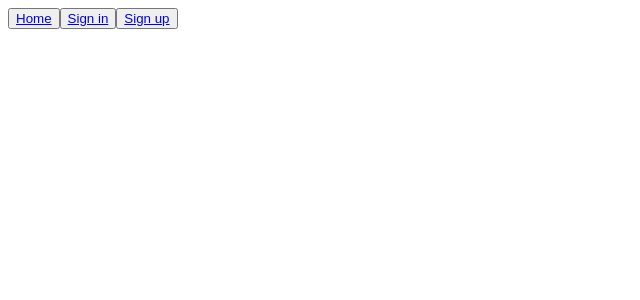
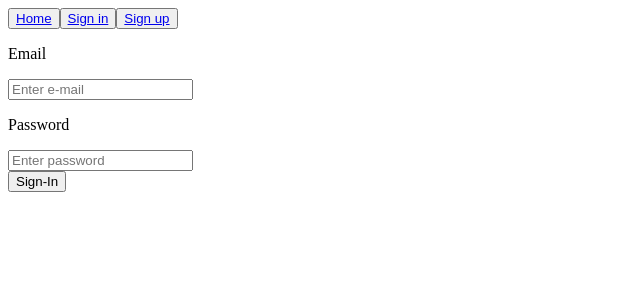
Before and after one commit to psymoney/stocker, a React (Create React App) app in the folder frontend/: page /#/signin in a window 1280 px wide. Shown: the top 300 px of the page, without its empty margins (0-640 px from the left). Built offline with nearby package versions, Linux system fonts and the light colour scheme.

Commit message:
Add sign in and sign up functions

```diff
--- a/frontend/package.json
+++ b/frontend/package.json
@@ -6,8 +6,10 @@
     "@testing-library/jest-dom": "^5.11.10",
     "@testing-library/react": "^11.2.6",
     "@testing-library/user-event": "^12.8.3",
+    "axios": "^0.21.1",
     "bootstrap": "^4.6.0",
     "button": "^1.1.1",
+    "http-proxy-middleware": "^0.19.1",
     "react": "^17.0.2",
     "react-bootstrap-validation": "^0.1.11",
     "react-button": "^1.2.1",
@@ -37,5 +39,6 @@
       "last 1 firefox version",
       "last 1 safari version"
     ]
-  }
+  },
+    "proxy": "http://localhost:8000"
 }
--- a/frontend/src/App.js
+++ b/frontend/src/App.js
@@ -2,12 +2,16 @@ import logo from './logo.svg';
 import './App.css';
 import { HashRouter, Route } from 'react-router-dom';
 import Navigation from './components/Navigation';
+import SignIn from './routes/Signin';
+import SignUp from './routes/Signup';
 
-function App() {
+function App(props) {
+  console.log(props);
   return (
     <HashRouter>
       <Navigation />
-      <Route />
+      <Route path="/signin" component={SignIn} />
+      <Route path="/signup" component={SignUp} />
     </HashRouter>
   );
 }
--- a/frontend/src/components/Navigation.js
+++ b/frontend/src/components/Navigation.js
@@ -6,6 +6,16 @@ class Navigation extends React.Component {
   state = {
     isLoggedIn: false
   };
+
+  onLogin = () => {
+    this.setState({ isLoggedIn: true });
+  }
+
+  onLogout = () => {
+    this.setState({ isLoggedIn: false });
+
+  }
+
   render() {
     let signInButton;
     let signUpButton;
--- a/frontend/src/routes/Signin.js
+++ b/frontend/src/routes/Signin.js
@@ -0,0 +1,101 @@
+import React from 'react';
+import axios from 'axios';
+import { Button } from 'react-bootstrap';
+
+const signInUrl = 'user/signin/'
+
+
+class SignIn extends React.Component {
+  state = {
+    accessToken: '',
+    email: '',
+    password: ''
+  }
+
+  redirectToMain = () => {
+    console.log(this.props);
+    this.props.history.push({pathname: "/main", state: {email: this.state.email, accessToken: this.state.accessToken}});
+  }
+
+  appChange = (e) => {
+    this.setState({
+      [e.target.name]: e.target.value
+    });
+  }
+
+  appClick = () => {
+    this.postAPI();
+  }
+
+  appKeyPress = (e) => {
+    if (e.key === 'Enter') {
+      this.appClick();
+    }
+  }
+
+  validateEmail = () => {
+    if (this.state.email === '') {
+      alert("Enter email");
+      return false;
+    }
+    return true;
+  }
+
+  validatePassword = () => {
+    if (this.state.password === '') {
+      alert("enter password");
+      return false;
+    }
+    return true;
+  }
+
+  postAPI = async () => {
+    let response
+    if (this.validateEmail() === true && this.validatePassword() === true) {
+      try {
+        response = await axios.post(signInUrl, { email: this.state.email, password: this.state.password }, {
+          headers: {
+            'Content-Type': 'application/json'
+          }
+        });
+      } catch(error) {
+        if (error.response) {
+          if (error.response.status === 404) {
+            alert("User not found");
+          } else if (error.response.status === 403) {
+            alert("Wrong password");
+          } else {
+            console.log(error.response.data);
+            console.log(error.response.status);
+            console.log(error.response.headers);
+          }
+        } else if (error.request) {
+          console.log(error.request);
+        } else {
+          console.log('Error', error.message);
+        }
+        return ;
+      }
+      this.setState({ accessToken: response.data.accessToken });
+      this.redirectToMain();
+    }
+  }
+
+  render() {
+    const { appChange, postAPI, appKeyPress } = this;
+    return (
+      <div>
+        <header className="Signin-header">
+          <p>Email</p>
+          <input type="email" id="inputEmail" className="form-control" placeholder="Enter e-mail" name="email" onChange={appChange} />
+          <p>Password</p>
+          <input type="password" id="inputPassword" className="form-control" placeholder="Enter password" name="password" onChange={appChange} onKeyPress={appKeyPress}/>
+          <br></br>
+          <Button type="button" onClick={postAPI} id="submitButton">Sign-In</Button>
+        </header>
+      </div>
+    );
+  }
+}
+
+export default SignIn
--- /dev/null
+++ b/frontend/src/routes/Signup.js
@@ -0,0 +1,113 @@
+import React from 'react';
+import axios from 'axios';
+import { Button } from 'react-bootstrap';
+
+const signUpUrl = 'user/signup/'
+
+
+class SignUp extends React.Component {
+  state = {
+    email: '',
+    name: '',
+    password: '',
+    confirmedPassword: '',
+  }
+
+  redirectToMain = () => {
+    this.props.history.push("/main");
+  }
+
+  appChange = (e) => {
+    this.setState({
+      [e.target.name]: e.target.value
+    });
+  }
+
+  appKeyPress = (e) => {
+    if (e.key === 'Enter') {
+      this.appClick();
+    }
+  }
+
+  validateEmail = () => {
+    if (this.state.email === '') {
+      alert("Enter email");
+      return false;
+    }
+    return true;
+  }
+
+  validateName = () => {
+    if (this.state.name === '') {
+      alert("Enter name");
+      return false;
+    }
+    return true;
+  }
+
+  validatePassword = () => {
+    if (this.state.password === '' || this.state.confirmedPassword === '') {
+      alert("Enter password");
+      return false;
+    } else if (this.state.password.length < 8 || this.state.confirmedPassword.length < 8) {
+      alert("Password must be at least 8 characters");
+      return false;
+    } else if (this.state.password !== this.state.confirmedPassword) {
+      alert("Passwords didn't match");
+      return false;
+    }
+    return true;
+  }
+
+  postAPI = async () => {
+    if (this.validateEmail() === true && this.validateName() === true && this.validatePassword() === true) {
+      try {
+        const response = await axios.post(signUpUrl, { email: this.state.email, userName: this.state.name, password: this.state.password }, {
+          headers: {
+            'Content-Type': 'application/json'
+          }
+        });
+      } catch(error) {
+        if (error.response) {
+          if (error.response.status === 409) {
+            alert("Email already exists");
+          } else if (error.response.status === 422) {
+            alert("Invalid input");
+          } else {
+            console.log(error.response.data);
+            console.log(error.response.status);
+            console.log(error.response.headers);
+          }
+        } else if (error.request) {
+          console.log(error.request);
+        } else {
+          console.log('Error', error.message);
+        }
+        return ;
+      }
+      this.redirectToMain();
+    }
+  }
+
+  render() {
+    const { appChange, postAPI, appKeyPress } = this;
+    return (
+      <div>
+        <header className="Signup-header">
+          <p>Email</p>
+          <input type="email" id="inputEmail" className="form-control" placeholder="Enter e-mail" name="email" onChange={appChange} />
+          <p>Name</p>
+          <input type="name" id="inputName" className="form-control" placeholder="Enter name" name="name" onChange={appChange} />
+          <p>Password</p>
+          <input type="password" id="inputPassword" className="form-control" placeholder="Enter password" name="password" onChange={appChange}/>
+          <p>Confirm password</p>
+          <input type="password" id="inputConfirmedPassword" className="form-control" placeholder="Re-enter password" name="confirmedPassword" onChange={appChange} onKeyPress={appKeyPress}/>
+          <br></br>
+          <Button type="button" onClick={postAPI} id="submitButton">Sign-Up</Button>
+        </header>
+      </div>
+    );
+  }
+}
+
+export default SignUp
```
Also changed, not shown: frontend/src/setupProxy.js (added, +11 -0 lines), 1 other file (tests, documents, lock files or other folders).
